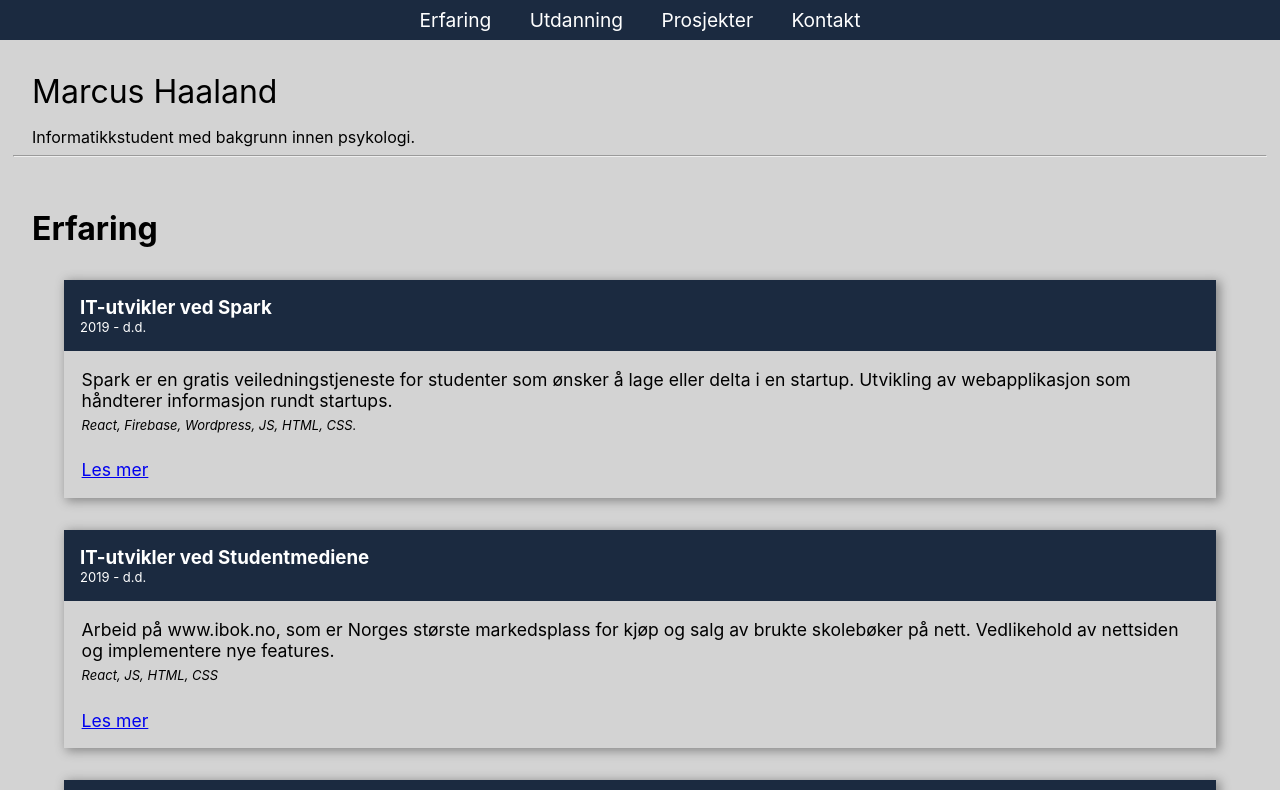
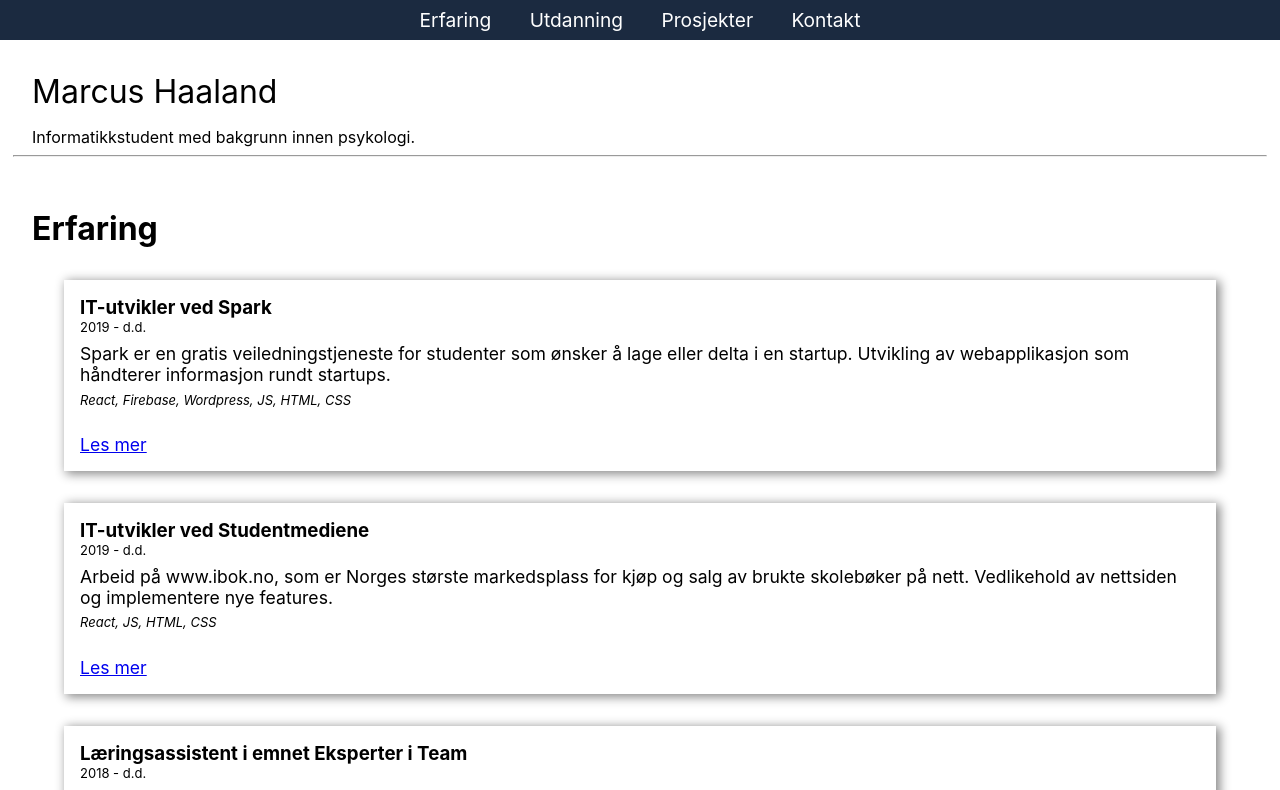
Before and after one commit to haalmarc/CV, a React (Create React App) app: page / in a window 1280 px wide. Shown: the top 790 px of the page. Built offline with nearby package versions, Linux system fonts and the light colour scheme.

Commit message:
White background, black text. Spacing for titlebox. Remove favicon

```diff
--- a/public/index.html
+++ b/public/index.html
@@ -2,14 +2,14 @@
 <html lang="en">
   <head>
     <meta charset="utf-8" />
-    <link rel="icon" href="%PUBLIC_URL%/favicon.ico" />
+    <!-- <link rel="icon" href="%PUBLIC_URL%/favicon.ico" /> -->
     <meta name="viewport" content="width=device-width, initial-scale=1" />
     <meta name="theme-color" content="#000000" />
     <meta
       name="description"
       content="Web site created using create-react-app"
     />
-    <link rel="apple-touch-icon" href="logo192.png" />
+    <!-- <link rel="apple-touch-icon" href="logo192.png" /> -->
     <!--
       manifest.json provides metadata used when your web app is installed on a
       user's mobile device or desktop. See https://developers.google.com/web/fundamentals/web-app-manifest/
--- a/src/App.css
+++ b/src/App.css
@@ -9,7 +9,7 @@
 }
 
 body {
-  background-color: lightgrey;
+  background-color: white;
   font-style: arial;
 }
 
--- a/src/App.js
+++ b/src/App.js
@@ -21,7 +21,7 @@
         job="IT-utvikler ved Spark"
         date="2019 - d.d."
         jobdesc="Spark er en gratis veiledningstjeneste for studenter som ønsker å lage eller delta i en startup. Utvikling av webapplikasjon som håndterer informasjon rundt startups."
-        tech="React, Firebase, Wordpress, JS, HTML, CSS."
+        tech="React, Firebase, Wordpress, JS, HTML, CSS"
         link="https://www.sparkntnu.no"
       />
       <Infobox
--- a/src/components/Infobox/index.css
+++ b/src/components/Infobox/index.css
@@ -14,23 +14,22 @@
 .infoBox {
   margin: 2em 5%;
   box-shadow: 3px 2px 10px 1px #888888;
+  padding: 1em;
 }
 
 .jobtitleBox {
   width: 100%;
-  background-color: #1b2a40;
-  color: white;
-  padding: 1em;
+  color: black;
+  margin-bottom: 0.5em;
 }
 
 .dateBox {
   font-size: small;
-  color: white;
+  color: black;
 }
 
 .jobDesc {
   color: black;
-  padding: 1em;
   font-size: 1.1em;
 }
 
```
